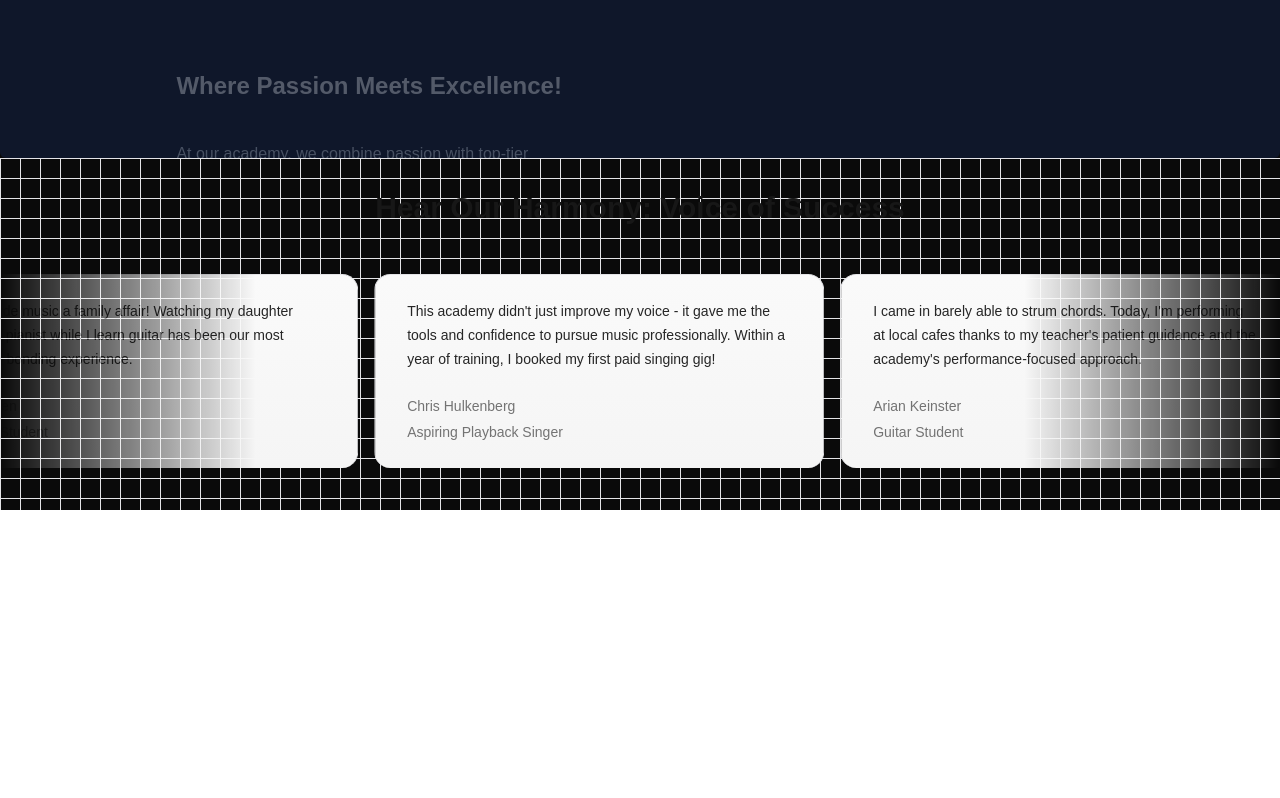
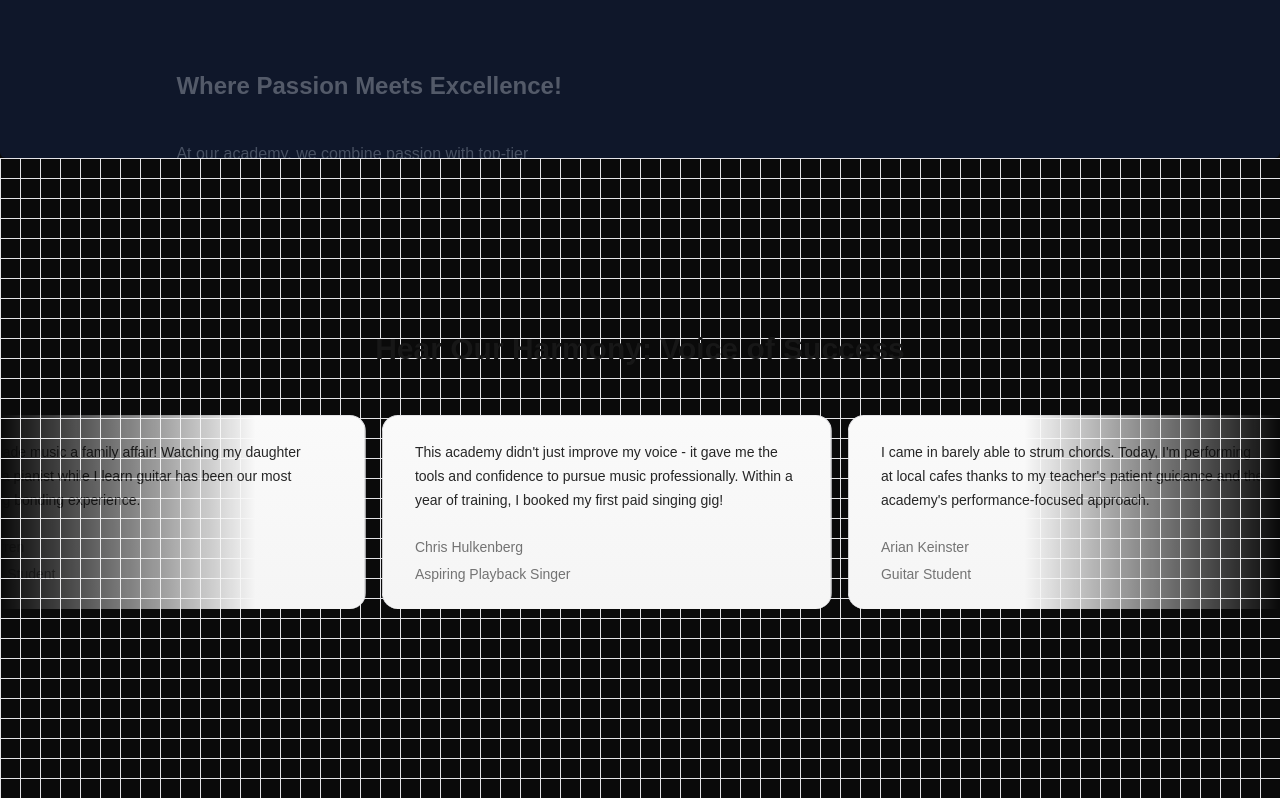
Before and after one commit to ChetanSingh15/Musicly, a Next.js app: page / in a window 1280 px wide. Shown: the part 1662-2460 px from the top of the page. Before the commit the page ends 2172 px from the top, so only its background shows below. Built offline with nearby package versions, Linux system fonts and the light colour scheme.

Commit message:
Fixed aligning items in center problem for grid section

```diff
--- a/src/components/StudentReviewCards.tsx
+++ b/src/components/StudentReviewCards.tsx
@@ -73,14 +73,15 @@
 
 function MusicalAcademyTestimonials() {
   return (
-    <div className="h-[22rem] w-full dark:bg-black dark:bg-grid-white/[0.2] relative flex  flex-col items-center justify-center overflow-hidden" >
+    <div className="h-[40rem] w-full dark:bg-black dark:bg-grid-white/[0.2] relative flex  flex-col items-center justify-center overflow-hidden" >
         <div  className={cn(
           "absolute inset-0",
+          "flex flex-col items-center justify-center",
           "[background-size:20px_20px]",
           "[background-image:linear-gradient(to_right,#e4e4e7_1px,transparent_1px),linear-gradient(to_bottom,#e4e4e7_1px,transparent_1px)]",
           "dark:[background-image:linear-gradient(to_right,#262626_1px,transparent_1px),linear-gradient(to_bottom,#262626_1px,transparent_1px)]",
         )}>
-            <h2 className="text-3xl font-bold text-center mt-8 mb-8 z-10">Hear Our Harmony: Voice of Success</h2>
+            <h2 className="text-3xl font-bold text-center  mb-8 z-10">Hear Our Harmony: Voice of Success</h2>
             <div>
                 <div>
                     <InfiniteMovingCards
```
